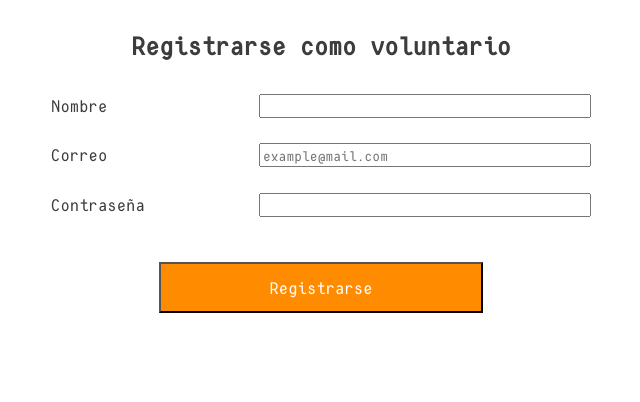
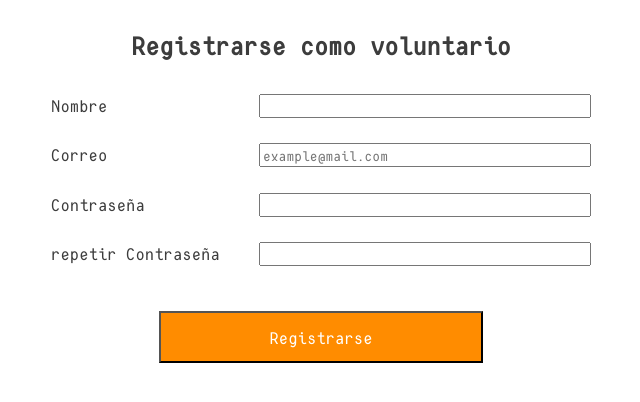
Before and after one commit to Truncus12/TBD_LAB_FRONTEND_GRUPO_8, a Vue app: page /registrarse in a window 1280 px wide. Shown: the top 402 px of the page, without its empty margins (37-677 px from the left). Built offline with nearby package versions, Linux system fonts and the light colour scheme.

Commit message:
confirmar contrasena

```diff
--- a/src/views/LoginVolunteerView.vue
+++ b/src/views/LoginVolunteerView.vue
@@ -2,8 +2,7 @@
     <main>
         <h1>VoluntaNet</h1>
         <h3>Ayudando tarea a tarea</h3>
-
-        <form @submit.prevent="iniciarSesion">
+      <form @submit.prevent="iniciarSesion">
             <h2>Iniciar sesión</h2>
 
             <label>
@@ -52,6 +51,7 @@ export default {
         }
     }
 }
+
 </script>
 
 <style src="../assets/css/formulario.css"></style>
--- a/src/views/RegisterVolunteerView.vue
+++ b/src/views/RegisterVolunteerView.vue
@@ -14,7 +14,10 @@
                 <span>Contraseña</span>
                 <input type="password" v-model="contrasena" required>
             </label>
-
+            <label>
+              <span>repetir Contraseña</span>
+              <input type="password" v-model="confirmar" required>
+            </label>
             <button type="submit">Registrarse</button>
         </form>
     </main>
@@ -26,7 +29,8 @@ export default {
         return {
             nombre: null,
             correo: null,
-            contrasena: null
+            contrasena: null,
+            confirmar: null
         };
     },
     methods: {
@@ -40,11 +44,12 @@ export default {
                 body: JSON.stringify({
                     nombre: this.nombre,
                     correo: this.correo,
-                    contrasena: this.contrasena
+                    contrasena: this.contrasena,
+                    confirmar: this.confirmar
                 })
             });
 
-            if(respuesta.ok){
+            if(respuesta.ok && this.confirmar==this.contrasena){
                 this.$router.push("/voluntario");
             }
             else{
```
